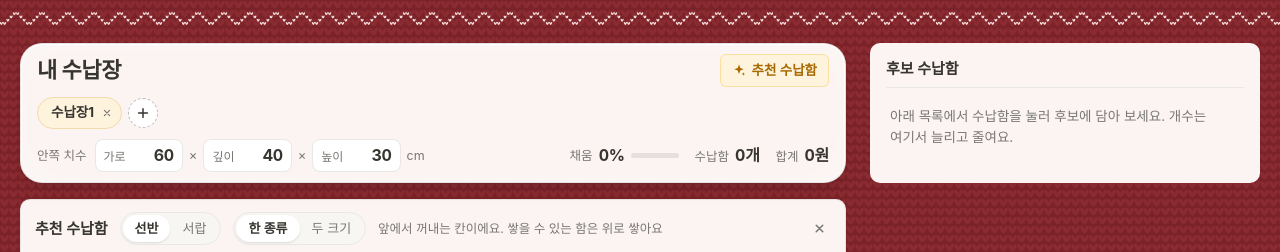
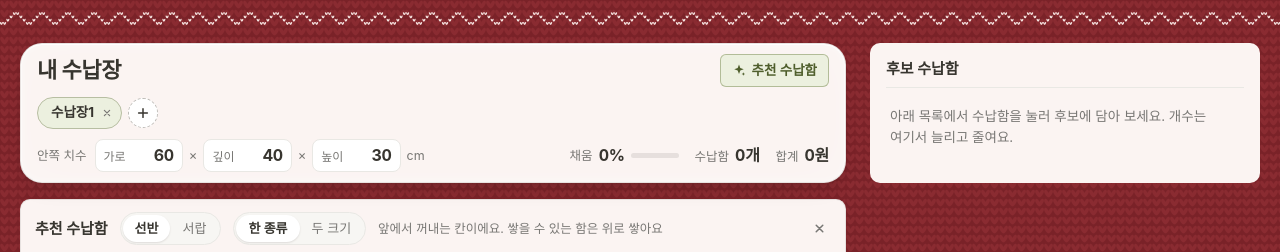
Before and after one commit to Slowmorn/slowmorn_studio, a plain HTML site: page fit/app/index.html in a window 1280 px wide. Shown: the part 54-306 px from the top of the page. Drawn offline with nearby package versions, Linux system fonts and the light colour scheme; animation ran at ten frames a second; a web font is replaced by a local one.

Commit message:
Use the knit tree green as the 셀렉트박스 accent for Christmas
Co-Authored-By: Claude Opus 5.5 <noreply@anthropic.com>

```diff
--- a/fit/app/index.html
+++ b/fit/app/index.html
@@ -34,7 +34,7 @@
 <link rel="stylesheet" href="../assets/base.css?v=20261104a">
 <link rel="stylesheet" href="../assets/app.css?v=20261103b">
 <!-- 크리스마스 시즌 꾸밈. 시즌이 끝나면 이 줄만 지우면 돼요. -->
-<link rel="stylesheet" href="../assets/xmas.css?v=20261114a">
+<link rel="stylesheet" href="../assets/xmas.css?v=20261114b">
 <!-- 모듈 파일 버전: assets/*.js 를 고치면 아래 ?v= 를 함께 올려 주세요 (app.js 는 맨 아래 script 태그) -->
 <script type="importmap">
 { "imports": {
--- a/fit/assets/xmas.css
+++ b/fit/assets/xmas.css
@@ -8,7 +8,19 @@
   --xm-pink:#E9B9B3;    /* 빨간 판 위 옅은 글자 */
   --xm-gold:#E9A93C;    /* 타이틀 */
   --xm-board:#FBF4F2;   /* 빨간 판 위의 크림색 판 */
+  --xm-green:#7A8A52;   /* 나무 줄과 같은 초록 */
 }
+/* 메인 색(평소 노랑)을 시즌 동안 나무 초록으로.
+   막대·이름표·3D 바닥 칠은 --accent-fill, 글자·선은 크림 판에서도 읽히게 진한 초록 */
+:root[data-theme="light"]{
+  --accent:#4F5E2C;
+  --accent-soft:#ECF0DF;
+  --accent-fill:var(--xm-green);
+}
+/* 남은 공간 이름표: 초록 바탕에 흰 글자 */
+.scene-label.gap{color:#fff;font-weight:600}
+/* 검은 알림 위 '되돌리기'는 밝은 초록 */
+.toast button{color:#B9CC8C}
 
 /* ── 소개 페이지 ──
    상단 바 아래부터 푸터 위까지 빨간 니트 판. 위에는 지그재그 띠, 푸터 바로 위에는 나무 줄 */
```
Also changed, not shown: fit/index.html (+1 -1 lines).
